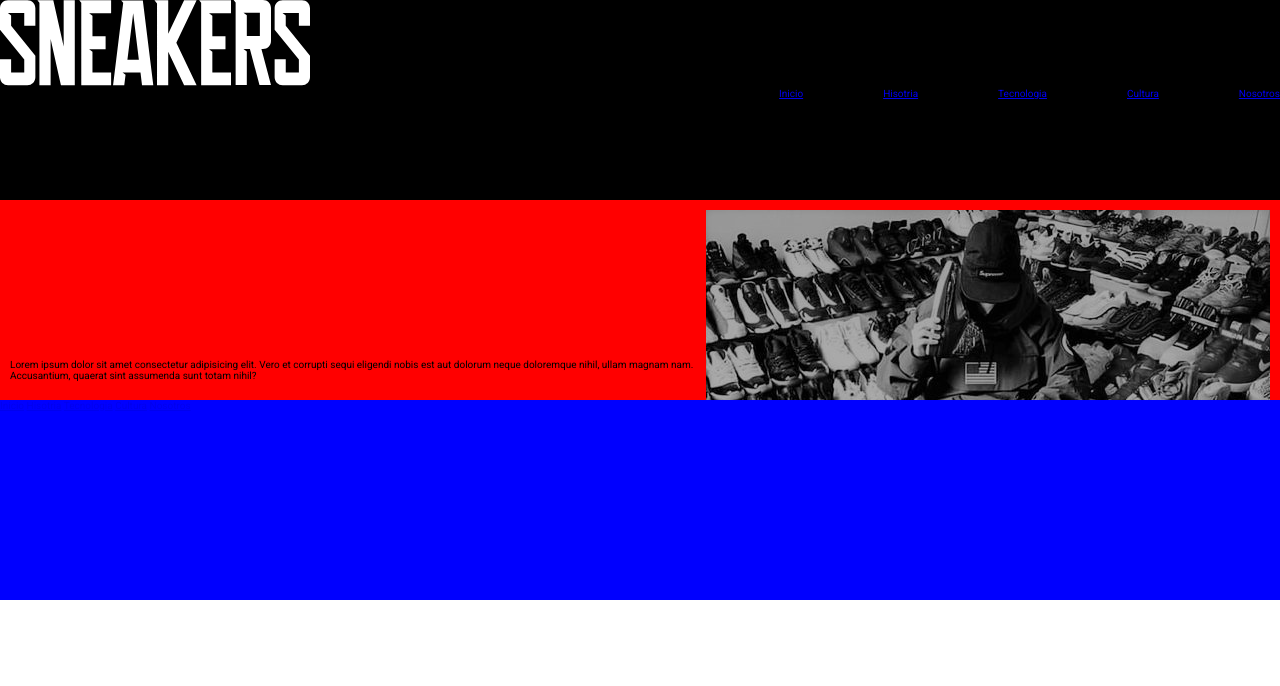
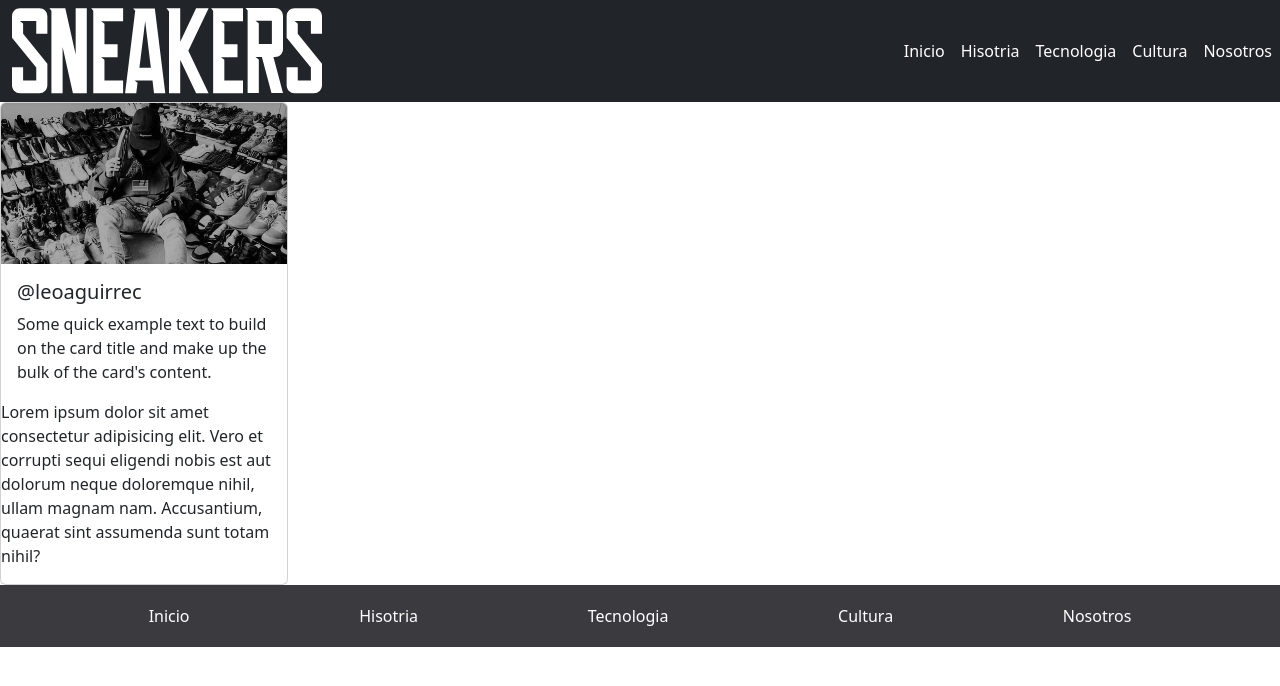
Before and after one commit to leoaguirrec/proyectocoder, a website: page pages/nosotros.html in a window 1280 px wide. Drawn offline with Linux system fonts and the light colour scheme.

Commit message:
primer commit

```diff
--- a/pages/nosotros.html
+++ b/pages/nosotros.html
@@ -5,39 +5,57 @@
     <meta http-equiv="X-UA-Compatible" content="IE=edge">
     <meta name="viewport" content="width=device-width, initial-scale=1.0">
     <title>Sneakers - Nosotros</title>
-    <link rel="stylesheet" href="../css/style2.css">
-    <link rel="preconnect" href="https://fonts.googleapis.com">
-    <link rel="preconnect" href="https://fonts.gstatic.com" crossorigin>
-    <link href="https://fonts.googleapis.com/css2?family=Lato:wght@300;700;900&family=Roboto&display=swap" rel="stylesheet">
+    <link rel="icon" type="image/x-icon" href="../img/logo.svg">
+    <link rel="stylesheet" href="../css/bootstrap.css">
 </head>
-<body class="body__nosotros">
-    <header class="header__nosotros">
-        <div class="header__logo">
-            <a href="../index.html"><img class="header__logosvg" src="../img/logo.svg" alt="logo"></a>
+<body class="body__cultura">
+    <header>
+    <nav class="navbar  navbar-expand-lg bg-dark">
+        <div class="container-fluid">
+            <a class= "" href="../index.html"><img class="header__logosvg" src="../img/logo.svg" alt="logo"></a>
         </div>
-        <nav class="header__navbar">
-            <ul class="header__navbarlist">
-                <li class="header__navbarenlaces"><a class="header__navbarlinks" href="../index.html">Inicio</a></li>
-                <li class="header__navbarenlaces"><a class="header__navbarlinks" href="./historia.html">Hisotria</a></li>
-                <li class="header__navbarenlaces"><a class="header__navbarlinks" href="./tecnologia.html">Tecnologia</a></li>
-                <li class="header__navbarenlaces"><a class="header__navbarlinks" href="./cultura.html">Cultura</a></li>
-                <li class="header__navbarenlaces"><a class="header__navbarlinks" href="./nosotros.html">Nosotros</a></li>
+        <button class="navbar-toggler" type="button" data-bs-toggle="collapse" data-bs-target="#navbarText" aria-controls="navbarText" aria-expanded="false" aria-label="Toggle navigation">
+            <span class="navbar-toggler-icon"></span>
+        </button>
+        <div class="collapse navbar-collapse" id="navbarText">
+            <ul class="navbar-nav me-auto mb-2 mb-lg-0">
+              <li class="nav-item">
+                <a class="nav-link active" aria-current="page" href="../index.html">Inicio</a>
+              </li>
+              <li class="nav-item">
+                <a class="nav-link active" aria-current="page" href="./historia.html">Hisotria</a>
+              </li>
+              <li class="nav-item">
+                <a class="nav-link active" aria-current="page" href="./tecnologia.html">Tecnologia</a>
+              </li>
+              <li class="nav-item">
+                <a class="nav-link active" aria-current="page" href="./cultura.html">Cultura</a>
+              </li>
+              <li class="nav-item">
+                <a class="nav-link active" aria-current="page" href="./nosotros.html">Nosotros</a>
+              </li>
             </ul>
-        </nav>
+        </div>
+      </nav>
     </header>
-    <main class="main__nosotros">
+    <main class="card" style="width: 18rem;">
+        <picture><img src="/img/fondo5.jpg" class="card-img-top"  alt=""></picture>
+        <div class="card-body">
+            <h5 class="card-title">@leoaguirrec</h5>
+            <p class="card-text">Some quick example text to build on the card title and make up the bulk of the card's content.</p>
+        </div>
+        </div>
         <div class="div__nosotros">
             <p>Lorem ipsum dolor sit amet consectetur adipisicing elit. Vero et corrupti sequi eligendi nobis est aut dolorum neque doloremque nihil, ullam magnam nam. Accusantium, quaerat sint assumenda sunt totam nihil?</p>
-            <picture> <img src="/img/fondo5.jpg" alt=""></picture>
         </div>
     </main>
-    <footer class="footer__nosotros">
-        <div class="piedepagina__enlances">
-            <a class="piedepagina__enlanceslinks" href="../index.html">Inicio</a>
-            <a class="piedepagina__enlanceslinks" href= "./historia.html">Hisotria</a>
-            <a class="piedepagina__enlanceslinks" href="./tecnologia.html">Tecnologia</a>
-            <a class="piedepagina__enlanceslinks" href="./cultura.html">Cultura</a>
-            <a class="piedepagina__enlanceslinks" href="./nosotros.html">Nosotros</a>
+    <footer class="footer_cultura">
+        <div class="footer__div">
+            <a class="footer__a" href="../index.html">Inicio</a>
+            <a class="footer__a" href= "./historia.html">Hisotria</a>
+            <a class="footer__a" href="./tecnologia.html">Tecnologia</a>
+            <a class="footer__a" href="./cultura.html">Cultura</a>
+            <a class="footer__a" href="./nosotros.html">Nosotros</a>
         </div>
     </footer>
 </body>
--- /dev/null
+++ b/sass/index.scss
@@ -0,0 +1,12 @@
+/* Primero importar la fuente, que se utiliza en la pagina */
+
+@import './misc/variables';
+@import './misc/normalize';
+@import './misc/animations';
+
+@import './misc/header';
+@import './misc/footer';
+
+@import './misc/home';
+@import './misc/nosotros';
+@import './misc/contacto';
```
Also changed, not shown: index.html (+12 -16 lines), package.json (added, +26 -0 lines), pages/cultura.html (+1 -0 lines), pages/historia.html (+3 -4 lines), pages/tecnologia.html (+2 -1 lines), css/bootstrap.css, css/bootstrap.min.css (deleted), css/translated.css (added), js/bootstrap.min.js (deleted), sass/misc/_animations.scss (added), sass/misc/_normalize.scss (added), sass/misc/_variables.scss (added), sass/partials/_footer.scss (added), sass/partials/_header.scss (added), 3 more files, 2 other files.
